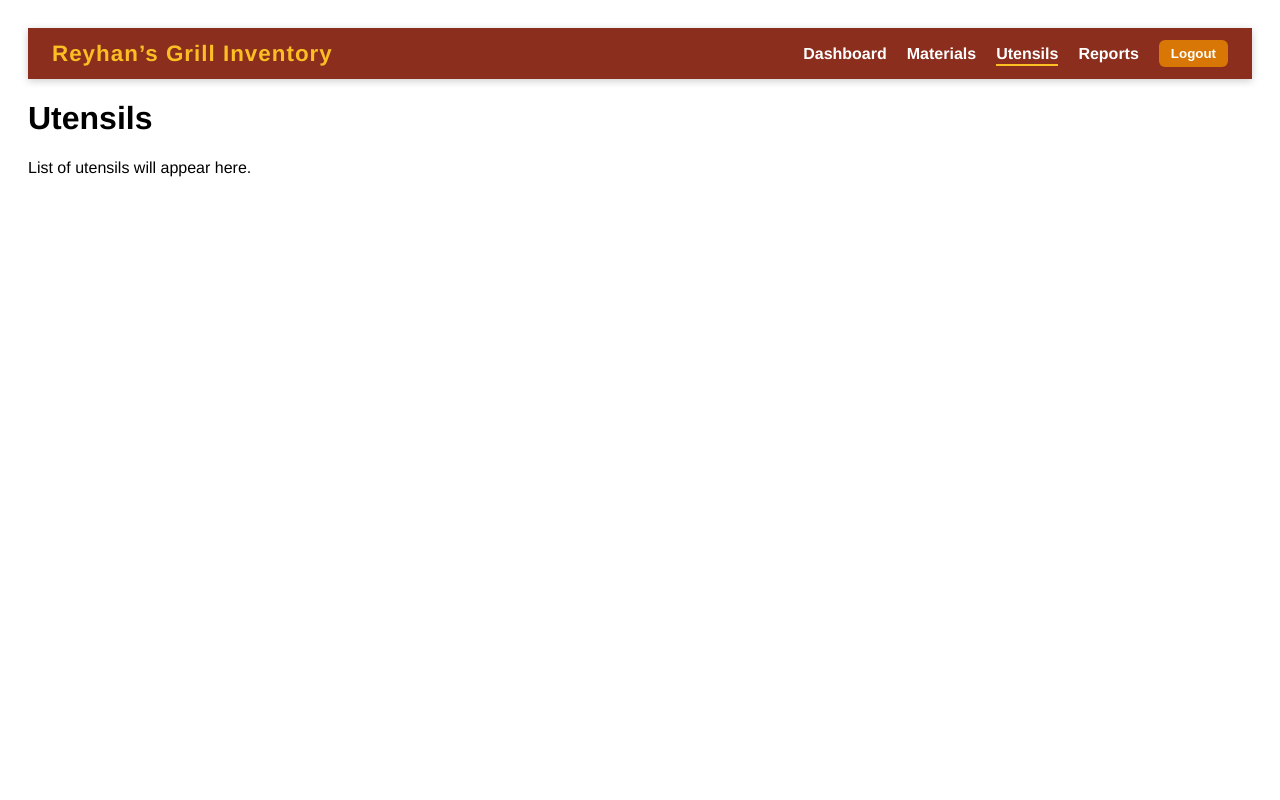
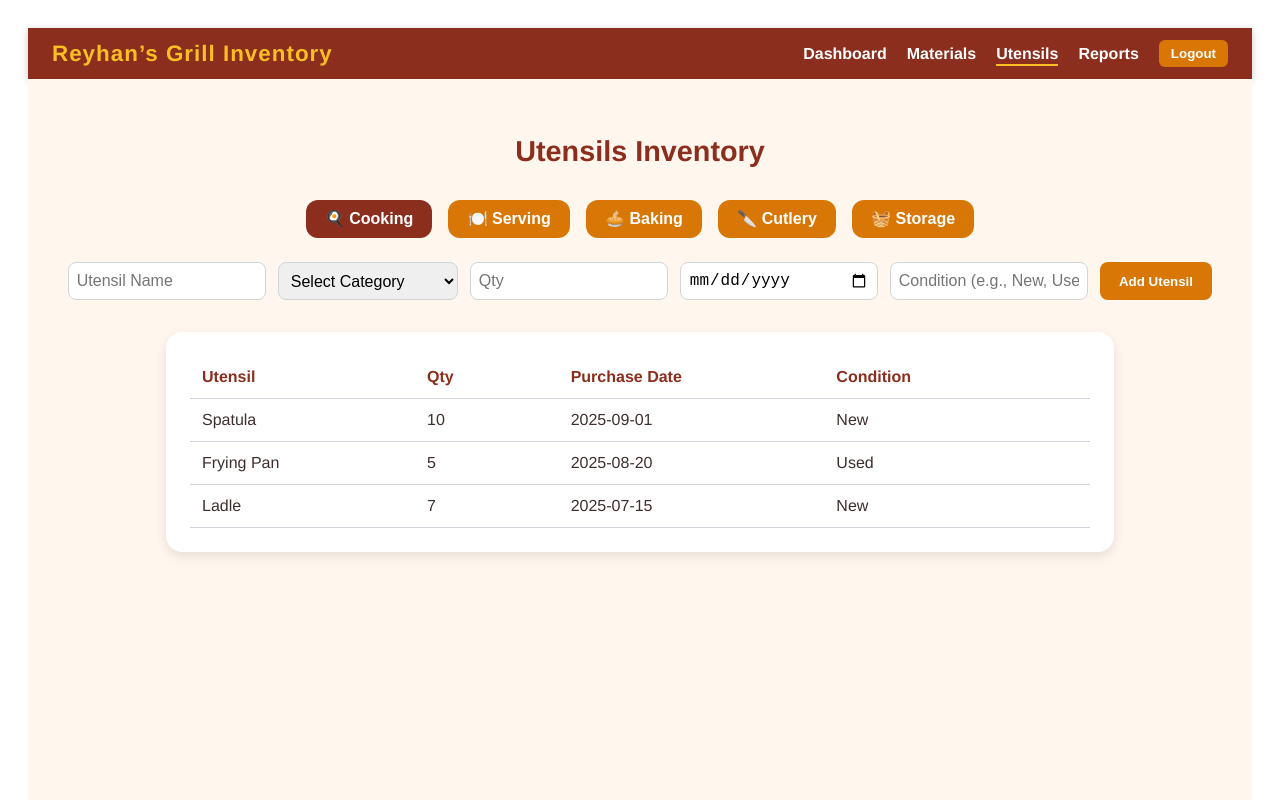
Before and after one commit to CIS-4375-Team-10/CIS4375-Team10-Reyhans-Grill, a Vue app in the folder frontend/: page /utensils in a window 1280 px wide. Shown: the top 800 px of the page. Built offline with nearby package versions, Linux system fonts and the light colour scheme; sample sign-in values are in the browser's storage.

Commit message:
Reyhan’s Grill_add forms

```diff
--- a/frontend/src/pages/Materials.vue
+++ b/frontend/src/pages/Materials.vue
@@ -1,6 +1,5 @@
 <template>
   <main class="materials-container">
-
     <h2 class="page-title">Materials Inventory</h2>
 
     <!-- Tabs -->
@@ -14,6 +13,21 @@
         {{ group.icon }} {{ group.name }}
       </button>
     </div>
+
+    <!-- ✅ Add New Material Form -->
+    <form class="add-form" @submit.prevent="addMaterial">
+      <input v-model="newMaterial.name" placeholder="Material Name" required />
+      <select v-model="newMaterial.group" required>
+        <option disabled value="">Select Category</option>
+        <option v-for="group in foodGroups" :key="group.name" :value="group.name">
+          {{ group.icon }} {{ group.name }}
+        </option>
+      </select>
+      <input v-model.number="newMaterial.quantity" type="number" placeholder="Qty" required />
+      <input v-model="newMaterial.startDate" type="date" required />
+      <input v-model="newMaterial.expiration" type="date" required />
+      <button type="submit">Add Material</button>
+    </form>
 
     <!-- Materials Table -->
     <div class="table-container">
@@ -36,7 +50,6 @@
         </tbody>
       </table>
     </div>
-
   </main>
 </template>
 
@@ -45,7 +58,7 @@ import { ref, computed } from 'vue'
 
 // Food groups with emoji icons
 const foodGroups = [
-  { name: 'Fruits', icon: '🍌'  },
+  { name: 'Fruits', icon: '🍌' },
   { name: 'Vegetables', icon: '🥦' },
   { name: 'Grains', icon: '🌾' },
   { name: 'Protein', icon: '🍗' },
@@ -55,7 +68,7 @@ const foodGroups = [
 
 const selectedGroup = ref('Fruits')
 
-// Hardcoded example materials with start, expiration dates, and quantities
+// Hardcoded example materials
 const materials = ref([
   { name: 'Apple', quantity: 50, startDate: '2025-10-15', expiration: '2025-10-25', group: 'Fruits' },
   { name: 'Banana', quantity: 30, startDate: '2025-10-16', expiration: '2025-10-22', group: 'Fruits' },
@@ -72,7 +85,33 @@ const materials = ref([
   { name: 'Water Bottle', quantity: 80, startDate: '2025-10-05', expiration: '2027-10-05', group: 'Drinks' }
 ])
 
-// Filter materials based on selected tab
+// For the new material form
+const newMaterial = ref({
+  name: '',
+  quantity: null,
+  startDate: '',
+  expiration: '',
+  group: ''
+})
+
+// Add material function
+function addMaterial() {
+  if (
+    !newMaterial.value.name ||
+    !newMaterial.value.quantity ||
+    !newMaterial.value.startDate ||
+    !newMaterial.value.expiration ||
+    !newMaterial.value.group
+  ) {
+    alert('Please fill all fields')
+    return
+  }
+
+  materials.value.push({ ...newMaterial.value })
+  newMaterial.value = { name: '', quantity: null, startDate: '', expiration: '', group: '' }
+}
+
+// Filter by selected tab
 const filteredMaterials = computed(() =>
   materials.value.filter(item => item.group === selectedGroup.value)
 )
@@ -120,6 +159,39 @@ const filteredMaterials = computed(() =>
 }
 
 .tab-button.active {
+  background-color: #8B2E1D;
+}
+
+/* ✅ Form Styles */
+.add-form {
+  display: flex;
+  flex-wrap: wrap;
+  gap: 0.75rem;
+  justify-content: center;
+  margin-bottom: 2rem;
+}
+
+.add-form input,
+.add-form select {
+  padding: 0.5rem;
+  border-radius: 8px;
+  border: 1px solid #D1D5DB;
+  font-size: 1rem;
+  width: 180px;
+}
+
+.add-form button {
+  background-color: #D97706;
+  color: white;
+  border: none;
+  padding: 0.6rem 1.2rem;
+  border-radius: 8px;
+  cursor: pointer;
+  font-weight: bold;
+  transition: background-color 0.3s;
+}
+
+.add-form button:hover {
   background-color: #8B2E1D;
 }
 
--- a/frontend/src/pages/Utensils.vue
+++ b/frontend/src/pages/Utensils.vue
@@ -1,9 +1,249 @@
 <template>
-  <div>
-    <h1>Utensils</h1>
-    <p>List of utensils will appear here.</p>
-  </div>
+  <main class="utensils-container">
+    <h2 class="page-title">Utensils Inventory</h2>
+
+    <!-- Tabs -->
+    <div class="tabs">
+      <button
+        v-for="category in utensilCategories"
+        :key="category.name"
+        :class="['tab-button', { active: selectedCategory === category.name }]"
+        @click="selectedCategory = category.name"
+      >
+        {{ category.icon }} {{ category.name }}
+      </button>
+    </div>
+
+    <!-- ✅ Add New Utensil Form -->
+    <form class="add-form" @submit.prevent="addUtensil">
+      <input v-model="newUtensil.name" placeholder="Utensil Name" required />
+      <select v-model="newUtensil.category" required>
+        <option disabled value="">Select Category</option>
+        <option v-for="category in utensilCategories" :key="category.name" :value="category.name">
+          {{ category.icon }} {{ category.name }}
+        </option>
+      </select>
+      <input v-model.number="newUtensil.quantity" type="number" placeholder="Qty" required />
+      <input v-model="newUtensil.purchaseDate" type="date" required />
+      <input v-model="newUtensil.condition" placeholder="Condition (e.g., New, Used)" required />
+      <button type="submit">Add Utensil</button>
+    </form>
+
+    <!-- Utensils Table -->
+    <div class="table-container">
+      <table>
+        <thead>
+          <tr>
+            <th>Utensil</th>
+            <th>Qty</th>
+            <th>Purchase Date</th>
+            <th>Condition</th>
+          </tr>
+        </thead>
+        <tbody>
+          <tr v-for="item in filteredUtensils" :key="item.name">
+            <td>{{ item.name }}</td>
+            <td>{{ item.quantity }}</td>
+            <td>{{ item.purchaseDate }}</td>
+            <td>{{ item.condition }}</td>
+          </tr>
+        </tbody>
+      </table>
+    </div>
+  </main>
 </template>
 
-<script setup></script>
-<style scoped></style>
+<script setup>
+import { ref, computed } from 'vue'
+
+// Categories with emoji icons
+const utensilCategories = [
+  { name: 'Cooking', icon: '🍳' },
+  { name: 'Serving', icon: '🍽️' },
+  { name: 'Baking', icon: '🥧' },
+  { name: 'Cutlery', icon: '🔪' },
+  { name: 'Storage', icon: '🧺' }
+]
+
+const selectedCategory = ref('Cooking')
+
+// Hardcoded example utensils
+const utensils = ref([
+  { name: 'Spatula', quantity: 10, purchaseDate: '2025-09-01', condition: 'New', category: 'Cooking' },
+  { name: 'Frying Pan', quantity: 5, purchaseDate: '2025-08-20', condition: 'Used', category: 'Cooking' },
+  { name: 'Ladle', quantity: 7, purchaseDate: '2025-07-15', condition: 'New', category: 'Cooking' },
+  { name: 'Serving Spoon', quantity: 12, purchaseDate: '2025-09-10', condition: 'New', category: 'Serving' },
+  { name: 'Tray', quantity: 4, purchaseDate: '2025-09-12', condition: 'Used', category: 'Serving' },
+  { name: 'Baking Tray', quantity: 3, purchaseDate: '2025-08-01', condition: 'New', category: 'Baking' },
+  { name: 'Rolling Pin', quantity: 2, purchaseDate: '2025-07-22', condition: 'Used', category: 'Baking' },
+  { name: 'Knife', quantity: 15, purchaseDate: '2025-10-01', condition: 'New', category: 'Cutlery' },
+  { name: 'Fork', quantity: 20, purchaseDate: '2025-09-15', condition: 'New', category: 'Cutlery' },
+  { name: 'Storage Box', quantity: 8, purchaseDate: '2025-06-10', condition: 'Used', category: 'Storage' },
+  { name: 'Plastic Container', quantity: 10, purchaseDate: '2025-05-20', condition: 'New', category: 'Storage' }
+])
+
+// For the new utensil form
+const newUtensil = ref({
+  name: '',
+  quantity: null,
+  purchaseDate: '',
+  condition: '',
+  category: ''
+})
+
+// Add utensil function
+function addUtensil() {
+  if (
+    !newUtensil.value.name ||
+    !newUtensil.value.quantity ||
+    !newUtensil.value.purchaseDate ||
+    !newUtensil.value.condition ||
+    !newUtensil.value.category
+  ) {
+    alert('Please fill all fields')
+    return
+  }
+
+  utensils.value.push({ ...newUtensil.value })
+  newUtensil.value = { name: '', quantity: null, purchaseDate: '', condition: '', category: '' }
+}
+
+// Filter by selected tab
+const filteredUtensils = computed(() =>
+  utensils.value.filter(item => item.category === selectedCategory.value)
+)
+</script>
+
+<style scoped>
+.utensils-container {
+  padding: 2rem;
+  background-color: #FFF7ED;
+  min-height: 100vh;
+}
+
+/* Page title */
+.page-title {
+  font-size: 1.8rem;
+  color: #8B2E1D;
+  font-weight: 700;
+  text-align: center;
+  margin-bottom: 2rem;
+}
+
+/* Tabs */
+.tabs {
+  display: flex;
+  gap: 1rem;
+  justify-content: center;
+  margin-bottom: 1.5rem;
+  flex-wrap: wrap;
+}
+
+.tab-button {
+  padding: 0.6rem 1.2rem;
+  border: none;
+  border-radius: 12px;
+  background-color: #D97706;
+  color: #fff;
+  font-weight: 600;
+  cursor: pointer;
+  transition: background-color 0.2s;
+  font-size: 1rem;
+}
+
+.tab-button:hover {
+  background-color: #8B2E1D;
+}
+
+.tab-button.active {
+  background-color: #8B2E1D;
+}
+
+/* ✅ Form Styles */
+.add-form {
+  display: flex;
+  flex-wrap: wrap;
+  gap: 0.75rem;
+  justify-content: center;
+  margin-bottom: 2rem;
+}
+
+.add-form input,
+.add-form select {
+  padding: 0.5rem;
+  border-radius: 8px;
+  border: 1px solid #D1D5DB;
+  font-size: 1rem;
+  width: 180px;
+}
+
+.add-form button {
+  background-color: #D97706;
+  color: white;
+  border: none;
+  padding: 0.6rem 1.2rem;
+  border-radius: 8px;
+  cursor: pointer;
+  font-weight: bold;
+  transition: background-color 0.3s;
+}
+
+.add-form button:hover {
+  background-color: #8B2E1D;
+}
+
+/* Table */
+.table-container {
+  background-color: #fff;
+  border-radius: 16px;
+  padding: 1.5rem;
+  box-shadow: 0 4px 12px rgba(0, 0, 0, 0.1);
+  max-width: 900px;
+  margin: 0 auto;
+  overflow: hidden;
+}
+
+table {
+  width: 100%;
+  border-collapse: collapse;
+  table-layout: fixed;
+}
+
+th, td {
+  text-align: left;
+  padding: 0.75rem;
+  border-bottom: 1px solid #D1D5DB;
+  word-wrap: break-word;
+}
+
+th {
+  color: #8B2E1D;
+  font-weight: 700;
+}
+
+td {
+  color: #3F2E2E;
+  font-weight: 500;
+}
+
+/* Equal width columns */
+th:nth-child(1),
+td:nth-child(1) {
+  width: 25%;
+}
+
+th:nth-child(2),
+td:nth-child(2) {
+  width: 15%;
+}
+
+th:nth-child(3),
+td:nth-child(3) {
+  width: 30%;
+}
+
+th:nth-child(4),
+td:nth-child(4) {
+  width: 30%;
+}
+</style>
```
